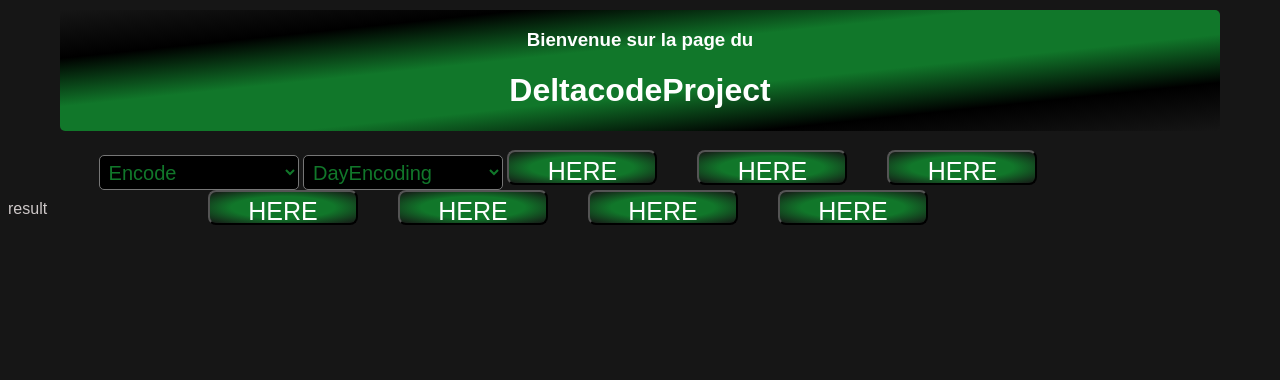
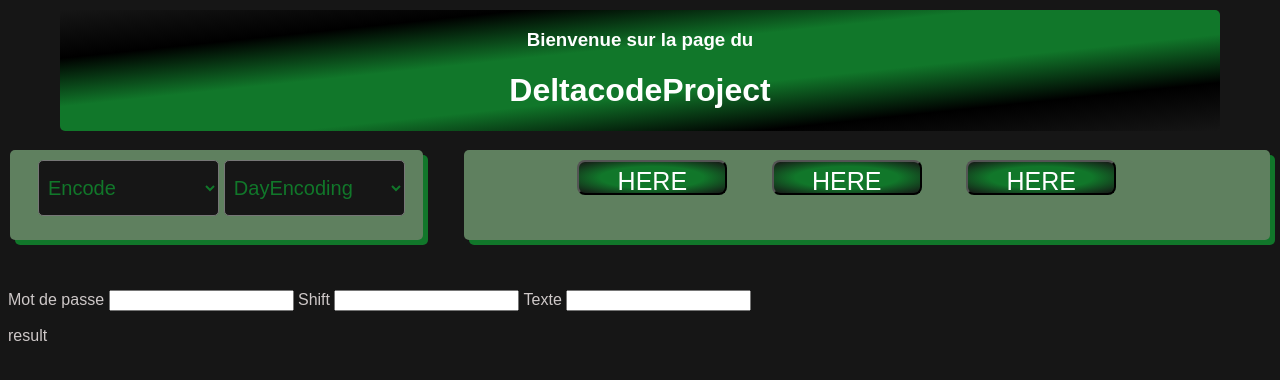
Before and after one commit to daisseur/DeltacodeProject, a Flask app: page / in a window 1280 px wide. Shown: the top 380 px of the page. Run offline with Flask 2, Linux system fonts and the light colour scheme.

Commit message:
web update

```diff
--- a/DeltacodeWeb/js/index.js
+++ b/DeltacodeWeb/js/index.js
@@ -1,5 +1,9 @@
 const btn = document.getElementById("done");
-const result = document.getElementById("result");
+let result = document.getElementById("result");
+const string = document.getElementById("text");
+const shift = document.getElementById("shift");
+const password = document.getElementById("password");
+const encoding = document.getElementById("encoding");
 
 console.log("started");
 
@@ -9,24 +13,44 @@ function goIt(where) {
   window.location.assign(where);
 }
 
-function get_encode(password, string) {
-  var myInit = {method: 'POST',
-                headers: {'Content-Type': 'application/json'},
-                body: JSON.stringify({"string": string, "password": password})};
-  fetch("http://127.0.0.1:5000/DayEncoding/encode", myInit).then((res) => {
-    return res.json()
+async function coding(password, string, shift, encoding) {
+  var myInit = {
+    method: "POST",
+    headers: { "Content-Type": "application/json" },
+    body: JSON.stringify({ string: string, password: password, shift: shift }),
+  };
+  var obj = await fetch(`http://192.168.1.7:5000/${encoding}/encode`, myInit)
+    .then((res) => {
+      return res.json();
     })
     .then((jsonResponse) => {
       console.log(jsonResponse);
+      return jsonResponse;
     })
     .catch((err) => {
       // handle error
       console.error(err);
+      return err;
     });
+  console.log("222", obj)
+  return await obj
 }
 
 btn.addEventListener("click", () => {
   console.log("click");
-  get_encode("mdp", "coucou")
-  result.innerText = "DONE";
+  console.log(
+    password.value,
+    string.value,
+    parseInt(shift.value),
+    "after",
+    encoding.value
+  );
+  let data = coding(
+    password.value,
+    string.value,
+    parseInt(shift.value),
+    encoding.value
+  );
+  console.log(data);
+  result.innerText = data;
 });
--- a/DeltacodeWeb/js/styles.css
+++ b/DeltacodeWeb/js/styles.css
@@ -4,12 +4,11 @@
 }
 
 body {
-    margin-top: 200px;
+    margin-top: 290px;
     background: rgb(22, 22, 22);
     color: rgb(206, 200, 200);
     font-family: Arial, Helvetica, sans-serif;
 }
-
 div.banner {
     background: linear-gradient(to bottom right, rgb(22, 22, 22), black, var(--main-color),var(--main-color), black, rgb(22, 22, 22) );
     position: fixed;
@@ -24,12 +23,35 @@ div.banner {
     margin-bottom: 10px;
     text-align: center;
 }
+div.underbanner {
+    right: 10px;
+    left: 10px;
+    align-items: center;
+    position: fixed;
+    top: 150px;
+}
+div.choices {
+    float: left;
+    text-align: center;
+    width: 32%;
+    left: 5px;
+    background: rgb(95, 128, 95);
+    padding-top: 10px;
+    padding-left: 10px;
+    height: 80px;
+    box-shadow: 5px 5px 0px var(--main-color);
+    border-radius: 5px;
+}
 div.btn-banner {
-    top: 150px;
-    position: fixed;
-    width: calc(100% - var(--banner-margin)*2 );
+    right: 0;
+    float: right;
+    width: 64%;
+    padding-top: 10px;
     text-align: center;
-
+    background: rgb(95, 128, 95);
+    height: 80px;
+    box-shadow: 5px 5px 0px var(--main-color);
+    border-radius: 5px;
 }
 button {
     text-transform: uppercase;
@@ -53,15 +75,29 @@ button:active {
     background-image: linear-gradient(var(--main-color), rgb(22, 22, 22), var(--main-color));
 }
 select {
-
     border-radius: 5px;
     font-size: 20px;
     padding: 5px;
     width: 200px;
     height: 35px;
-    background-color: black;
+    background-color: rgb(22, 22, 22);
     color: var(--main-color);
 }
-select::selection {
-    background: purple;
+select:focus {
+    outline: none;
+    border-color: #cc0000;
+    content: "";
 }
+
+select:hover {
+    background-color: #044b16;
+    background-color: rgb(22, 22, 22);
+  }
+
+select:disabled {
+    opacity: 0.5;
+  }
+select.large {
+    width: 45%;
+    height: 70%;
+}
--- a/DeltacodeWeb/localweb.py
+++ b/DeltacodeWeb/localweb.py
@@ -203,4 +203,4 @@ def get_custom_decode():
 
     return jsonify(dict_res)
 
-app.run("127.0.0.1", 5000, debug=True)
+app.run("192.168.1.7", 5000, debug=True)
--- a/DeltacodeWeb/templates/index.html
+++ b/DeltacodeWeb/templates/index.html
@@ -12,17 +12,28 @@
         <h3>Bienvenue sur la page du</h3>
         <h1>DeltacodeProject</h1>
     </div>
-    <div class="btn-banner">
-        <select name="ENCODE / DECODE" id="encode/decode">
-            <option>Encode</option>
-            <option>Decode</option>
-        </select>
-        <select name="Encoding" id="encoding">
-            <optgroup><option>DayEncoding</option></optgroup>
+    <div class="underbanner">
+        <div class="choices">
+            <select name="ENCODE / DECODE" id="encode/decode" class="large">
+                <option value="encode">Encode</option>
+                <option value="decode">Decode</option>
+            </select>
+            <select name="Encoding" id="encoding" class="large">
+                <optgroup><option value="DayEncoding">DayEncoding</option></optgroup>
+            </select>
+        </div>
+        <div class="btn-banner">
+            <button id="done">here</button>
+            <button id="done">here</button>
+            <button id="done">here</button>
+        </div>
+    </div>
+    <div>
+        <label>Mot de passe</label> <input type="text" name="password" id="password">
+        <label>Shift</label> <input type="text" name="shift" id="shift">
+        <label>Texte</label> <input type="text" name="Text" id="text">
+    </div>
 
-        </select>
-        <button id="done">here</button><button id="done">here</button><button id="done">here</button><button id="done">here</button><button id="done">here</button><button id="done">here</button><button id="done">here</button>
-    </div>
     <p id="result">result</p>
     <script src="{{url_for('static', filename='index.js')}}"></script>
 </body>
```
Lines whose indentation alone changed are shown as unchanged.
